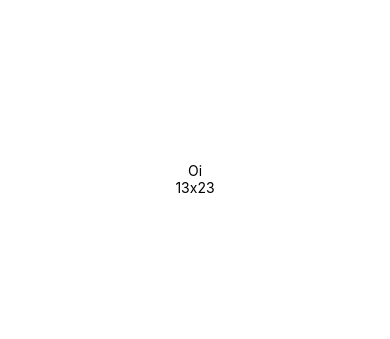
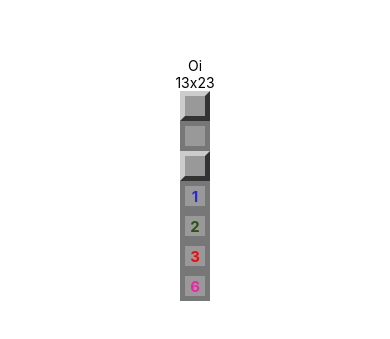
Before and after one commit to AnthonyLeier/minesweeper-app, a React Native app: screen / in a window 390 px wide. Shown: the part 243-582 px from the top of the page. Built offline with nearby package versions, Linux system fonts and the light colour scheme.

Commit message:
Field Base

```diff
--- a/App.js
+++ b/App.js
@@ -2,13 +2,23 @@
 import {Text, SafeAreaView, StyleSheet} from 'react-native';
 
 import params from './src/params';
+import Field from './src/components/Field';
 
 export default class App extends Component {
 	render() {
 		return (
 			<SafeAreaView style={styles.container}>
 				<Text>Oi</Text>
-				<Text>{params.getColumnsAmount()}x{params.getRowsAmount()}</Text>
+				<Text>
+					{params.getColumnsAmount()}x{params.getRowsAmount()}
+				</Text>
+				<Field />
+				<Field opened />
+				<Field mined />
+				<Field opened nearMines={1} />
+				<Field opened nearMines={2} />
+				<Field opened nearMines={3} />
+				<Field opened nearMines={6} />
 			</SafeAreaView>
 		);
 	}
--- /dev/null
+++ b/src/components/Field.js
@@ -0,0 +1,54 @@
+import React from 'react';
+import {View, StyleSheet, Text} from 'react-native';
+import params from '../params';
+
+export default (props) => {
+	const {mined, opened, nearMines} = props;
+	const styleField = [styles.field];
+	if (opened) styleField.push(styles.opened);
+	if (styleField.length === 1) styleField.push(styles.regular);
+
+	let color = null;
+	if (nearMines > 0) {
+		if (nearMines == 1) color = '#2A28D7';
+		if (nearMines == 2) color = '#2B520F';
+		if (nearMines > 2 && nearMines < 6) color = '#F9060A';
+		if (nearMines >= 6) color = '#F221A9';
+	}
+
+	return (
+		<View style={styleField}>
+			{!mined && opened && nearMines > 0 ? (
+				<Text style={[styles.label, {color: color}]}>{nearMines}</Text>
+			) : (
+				false
+			)}
+		</View>
+	);
+};
+
+const styles = StyleSheet.create({
+	field: {
+		height: params.blockSize,
+		width: params.blockSize,
+		borderWidth: params.borderSize,
+	},
+
+	regular: {
+		backgroundColor: '#999',
+		borderLeftColor: '#CCC',
+		borderTopColor: '#CCC',
+		borderRightColor: '#333',
+		borderBottomColor: '#333',
+	},
+	opened: {
+		backgroundColor: '#999',
+		borderColor: '#777',
+		alignItems: 'center',
+		justifyContent: 'center',
+	},
+	label: {
+		fontWeight: 'bold',
+		fontSize: params.fontSize,
+	},
+});
```
